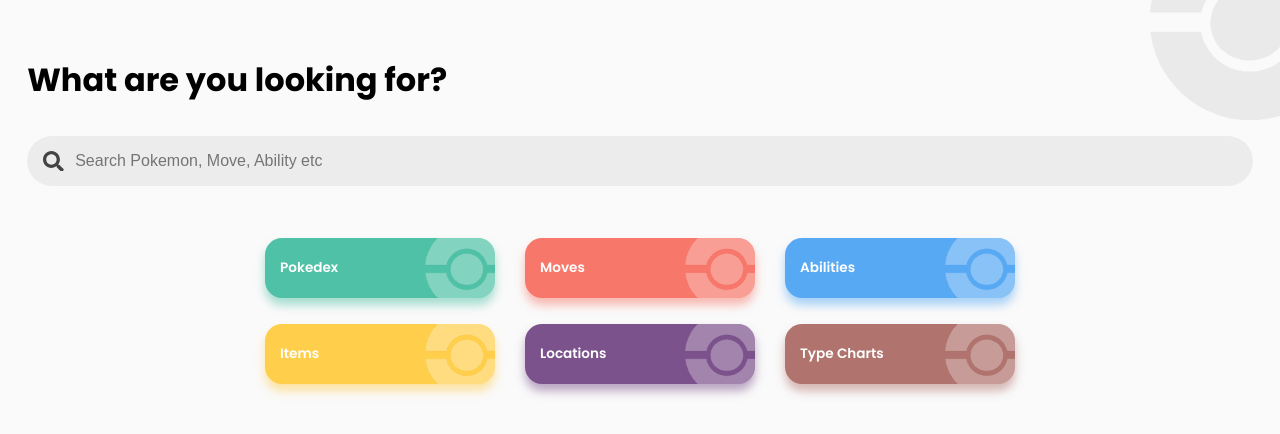
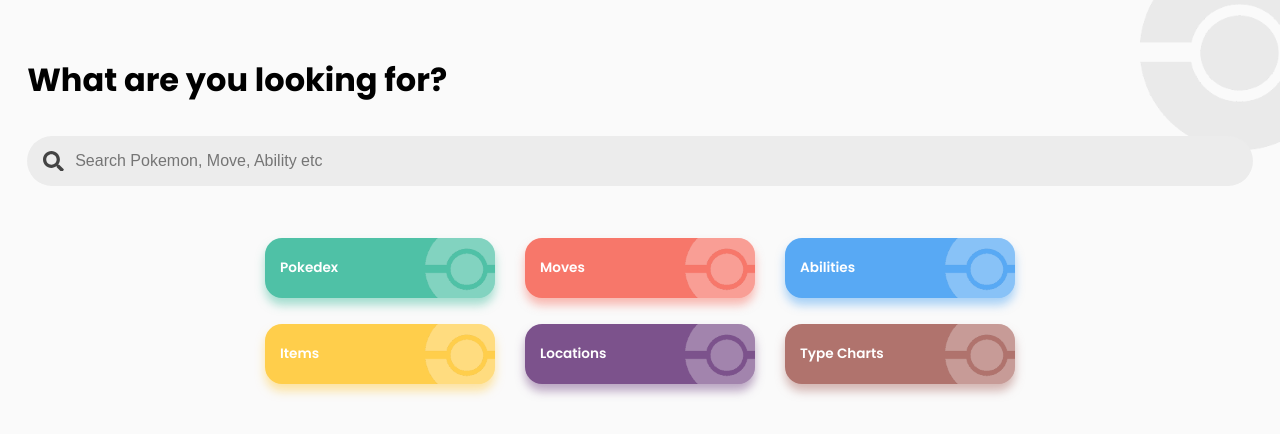
Before and after one commit to Scalibacon/pokedex-react, a React (Create React App) app: page / in a window 1280 px wide. Shown: the top 434 px of the page. Built offline with nearby package versions, Linux system fonts and the light colour scheme.

Commit message:
transparent pokeball adjustment

```diff
--- a/src/routes.tsx
+++ b/src/routes.tsx
@@ -1,11 +1,13 @@
 import { BrowserRouter, Route, Routes as Switch } from "react-router-dom";
 import Home from "./pages/Home";
+import Pokedex from "./pages/Pokedex";
 
 const Router = () => {
   return (
     <BrowserRouter basename={process.env.PUBLIC_URL}>
       <Switch>
         <Route path='/' element={<Home/>}></Route>
+        <Route path='/pokedex' element={<Pokedex/>}></Route>
       </Switch>
     </BrowserRouter>
   )
--- a/src/styles/global.scss
+++ b/src/styles/global.scss
@@ -38,8 +38,8 @@
 .transparentPokeball{
   position: absolute;
   height: 200px;
-  right: -70px;
-  top: -80px;
+  right: -60px;
+  top: -50px;
   opacity: 0.33;
   z-index: 0;
   filter: brightness(0.5);
@@ -49,7 +49,4 @@
 :root{
   --background: 255, 255, 255;
   --text-color: 0, 0, 0;
-
-  // --background: 0, 0, 0;
-  // --text-color: 255, 255, 255;
 }
```
